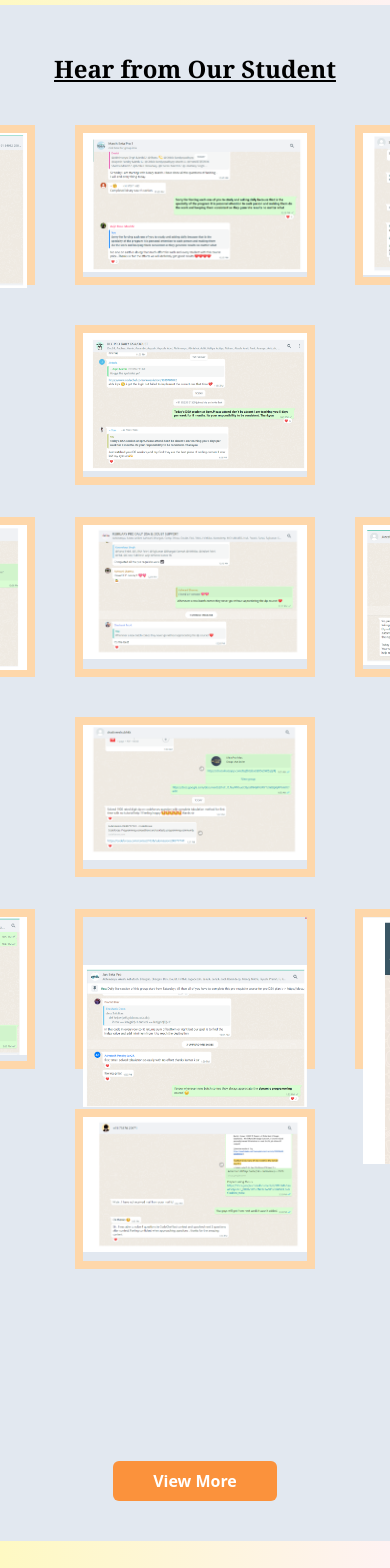
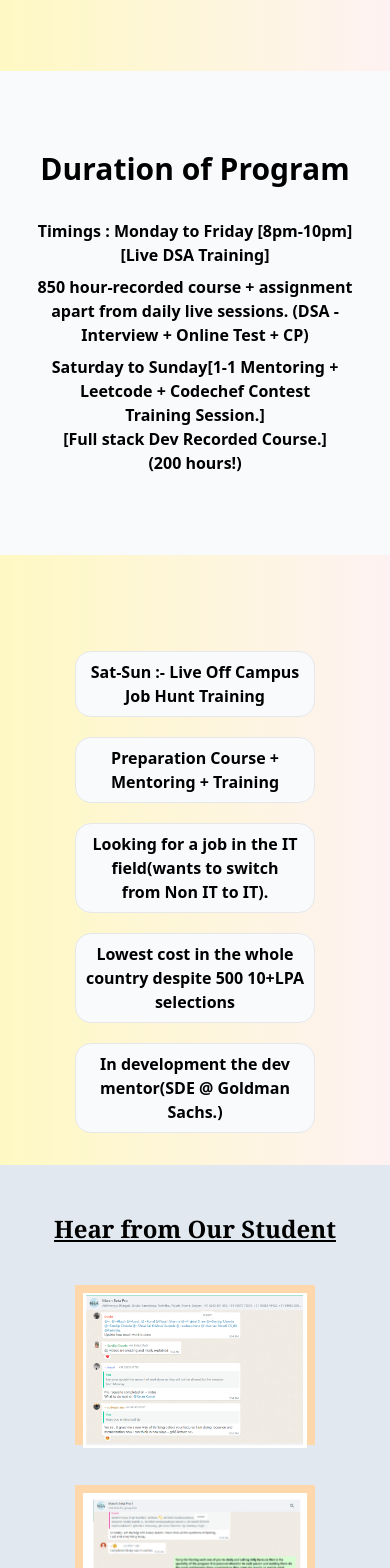
Before and after one commit to karantec/DesiQna, a React (Vite) app: page / in a window 390 px wide. Shown: the part 4860-6428 px from the top of the page. Built offline with nearby package versions, Linux system fonts and the light colour scheme.

Commit message:
fiela added

```diff
--- a/src/components/Lower/components/LowerFooter.jsx
+++ b/src/components/Lower/components/LowerFooter.jsx
@@ -4,7 +4,7 @@ function LowerFooter() {
     <>
     <div className="flex flex-col items-center justify-center">
 
-    <div className='flex flex-col pb-10 items-center justify-center bg-gray-300 rounded-md mr-[5rem] ml-[5rem] w-[70rem] lg:p-5 px-[5rem] py-[2rem] mt-[10rem]'>
+    <div className='flex flex-col pb-10 items-center justify-center bg-gray-300 rounded-md lg:w-[70rem] w-[30rem]  lg:p-5 px-[5rem] py-[2rem] mt-[10rem]'>
         <div className='flex flex-col items-center gap-8'>
       <hr/>
         <h1 className='text-4xl font-bold text-center text-'>Unlock Your Potential with</h1>
--- a/src/components/Lower/components/LowerTestimonial.jsx
+++ b/src/components/Lower/components/LowerTestimonial.jsx
@@ -13,7 +13,7 @@ function LowerTestimonial() {
 
     <div className='flex flex-col lg:flex-row items-center justify-center gap-4  px-[6rem] '>
 
-        <div className='flex flex-row items-center justify-center gap-10 flex-wrap lg:flex-nowrap'>
+        <div className='flex lg:flex-row flex-col  items-center justify-center gap-10 flex-wrap lg:flex-nowrap'>
           {imageArray.map((el,index)=>{
             return(
               <>
@@ -31,7 +31,7 @@ function LowerTestimonial() {
     </div>
     <div className='flex flex-col lg:flex-row items-center justify-center gap-4 px-[6rem] '>
 
-        <div className='flex flex-row items-center justify-center gap-10 flex-wrap lg:flex-nowrap'>
+        <div className='flex lg:flex-row flex-col items-center justify-center gap-10 flex-wrap lg:flex-nowrap'>
           {imageArray1.map((el,index)=>{
             return(
               <>
@@ -50,11 +50,11 @@ function LowerTestimonial() {
     </div>
     <div className='flex flex-col lg:flex-row items-center justify-center gap-4  px-[6rem] '>
 
-        <div className='flex flex-row items-center justify-center gap-10 flex-wrap lg:flex-nowrap'>
+        <div className='flex lg:flex-row flex-col items-center justify-center gap-[7rem] flex-wrap lg:flex-nowrap'>
           {imageArray2.map((el,index)=>{
             return(
               <>
-              <div key={index} className='w-[15rem] h-[10rem] hover:w-[30rem] hover:h-[20rem] border-8 border-solid border-orange-200'>
+              <div key={index} className='w-[15rem] h-[10rem] object-fill hover:w-[30rem] hover:h-[20rem] border-8 border-solid border-orange-200'>
                 <img width={800} height={800} src={el} alt="" srcset="" />
 
               </div>
```
